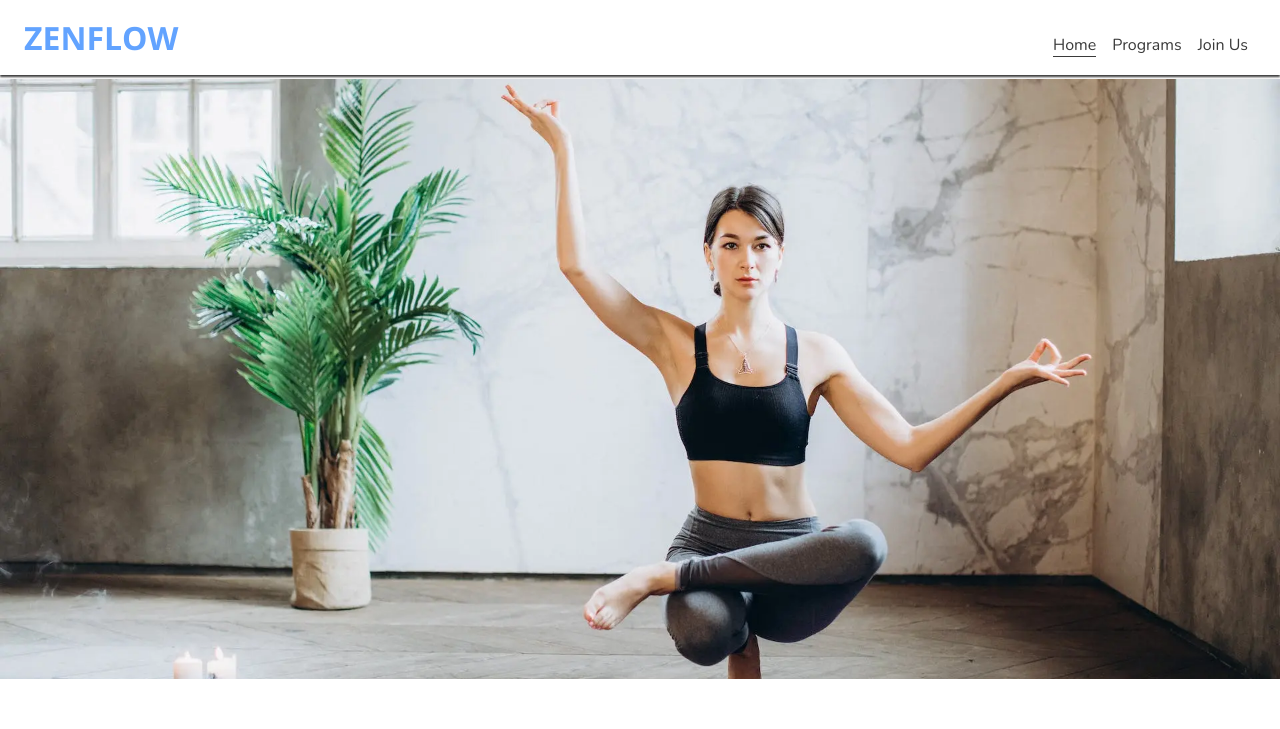
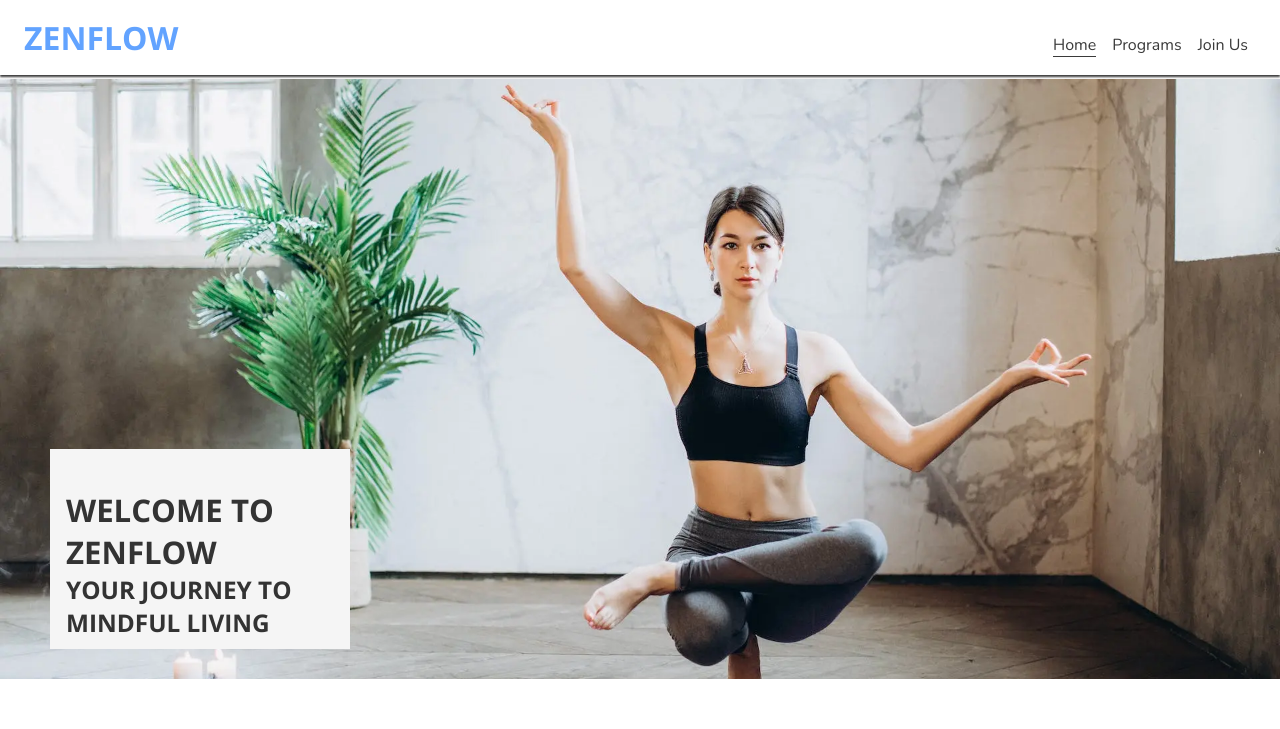
Before and after one commit to Deepak-Spider/zenflow, a plain HTML site: page index.html in a window 1280 px wide. Shown: the top 729 px of the page. Drawn offline with nearby package versions, Linux system fonts and the light colour scheme.

Commit message:
Add cover text with welcome message

```diff
--- a/assets/css/style.css
+++ b/assets/css/style.css
@@ -17,6 +17,13 @@ body {
     color: #3a3a3a;
     font-family: 'Nunito', sans-serif;
 }
+
+h1, h2, h3 {
+    font-family: 'Open Sans', sans-serif;
+    text-transform: uppercase;
+    color: #62A3FF;
+}
+
 /* Header */
 header {
     background-color: #ffffff;
@@ -34,12 +41,6 @@ header a {
     text-decoration: none;
     color: inherit;
 
-}
-
-h1 {
-    font-family: 'Open Sans', sans-serif;
-    text-transform: uppercase;
-    color: #62A3FF;
 }
 
 #menu {
@@ -90,8 +91,24 @@ main {
     height: 600px;
     width: 100%;
     background: url("../images/hero-image.webp") no-repeat center center/ cover;
+    position: relative;
 }
 
+#cover-text {
+    /* Final rgba value is set with opacity to transparent */
+    background-color: #f5f5f5;
+    font-size: 130%;
+    position: absolute;
+    bottom: 30px;
+    width: 80%;
+    min-height: 200px;
+    padding-top: 40px;
+    padding-bottom: 10px;
+}
+
+#cover-text > h2, #cover-text > h3 {
+    color: #333333;
+}
 /* Footer */
 #social-networks {
     text-align: center;
@@ -139,7 +156,14 @@ main {
         margin-top: 79px;
    }
 
-   /* Larger device (laptop and desktops, 992px and up) */
+/* Hero text */
+#cover-text {
+    width: 300px;
+    left: 50px;
+    padding-left: 1rem;
+}
+
+/* Larger device (laptop and desktops, 992px and up) */
    @media screen and (min-width:992px) {
         #menu a:hover {
             border-bottom: 1px solid #3a3a3a;
--- a/index.html
+++ b/index.html
@@ -37,7 +37,13 @@
 
     <!--Main Content-->
     <main>
-        <section id="hero"></section>
+        <section id="hero">
+            <div id="cover-text">
+                <h2>Welcome to ZenFlow</h2>
+                <h3>Your Journey to Mindful Living</h3>
+
+            </div>
+        </section>
     </main>
 
     <!--Footer-->
```
